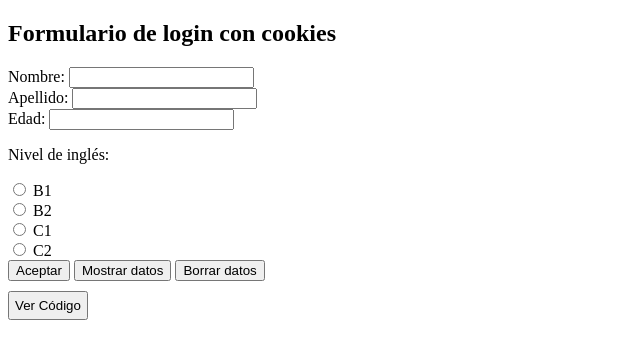
After one commit to alvaroolt/alvaroolt.github.io, a PHP site: page /dwes/curso2021/ud4/cookies/ej3/login.php in a window 1280 px wide. The commit adds this page. Shown: the top 359 px of the page, without its empty margins (0-640 px from the left). Run offline with PHP 8.4, Linux system fonts and the light colour scheme.

Commit message:
añadiendo ejercicios de cookies

```diff
--- /dev/null
+++ b/dwes/curso2021/ud4/cookies/ej3/css/estilos.css
@@ -0,0 +1,14 @@
+/* #codigo{
+    display: flex;
+    justify-content: center;
+}
+
+h2{
+    text-align: start;
+} */
+
+button{
+    margin: 10px auto;
+    padding: 5px;
+    cursor: pointer;
+}
--- /dev/null
+++ b/dwes/curso2021/ud4/cookies/ej3/login.php
@@ -0,0 +1,46 @@
+<?php
+
+?>
+
+<!DOCTYPE html>
+<html lang="en">
+
+<head>
+    <meta charset="UTF-8">
+    <meta name="viewport" content="width=device-width, initial-scale=1.0">
+    <title>Ej3 - Formulario de cookies</title>
+    <link rel="stylesheet" type="text/css" href="css/estilos.css" />
+    <style>
+    </style>
+</head>
+
+<body>
+    <h2>Formulario de login con cookies</h2>
+    <form action="login.php" method="post">
+        <label for="nombre">Nombre: </label>
+        <input type="text" name="nombre" id="nombre"></br>
+        <label for="apellido">Apellido: </label>
+        <input type="text" name="apellido" id="apellido"></br>
+        <label for="edad">Edad: </label>
+        <input type="number" name="edad"></br>
+        <p>Nivel de inglés:</p>
+        <input type="radio" name="ingles" id="b1" value="b1">
+        <label for="b1">B1</label> </br>
+        <input type="radio" name="ingles" id="b2" value="b2">
+        <label for="21">B2</label> </br>
+        <input type="radio" name="ingles" id="c1" value="c1">
+        <label for="c1">C1</label> </br>
+        <input type="radio" name="ingles" id="c2" value="c2">
+        <label for="c2">C2</label> </br>
+        <input type="submit" name="aceptar" value="Aceptar">
+        <input type="submit" name="estado" value="Mostrar datos">
+        <input type="submit" name="borrar" value="Borrar datos">
+    </form>
+    <?php
+
+    ?> <?php
+        echo "<div id='codigo'><a href='../../../verCodigo.php?src=" . __FILE__ . "'><button>Ver Código</button></a></div>";
+        ?>
+</body>
+
+</html>
--- a/dwes/curso2021/ud4/index.html
+++ b/dwes/curso2021/ud4/index.html
@@ -23,7 +23,7 @@
             <p class="introduccion">Trabajo de clase. Cookies.</p>
             <li><a href="cookies/ej1/cookieTemporal.php"> Escriba una página que permita crear una cookie de duración limitada, comprobar el estado de la cookie y destruirla.</a></li>
             <li><a href="cookies/ej2/.php"> Escriba una página que compruebe si el navegador permite crear cookies y se lo diga al usuario (mediante una o más páginas).</a></li>
-            <li><a href="cookies/ej3/.php"> Crea un formulario de login que permit al usuario recordar los datos introducidos. Incluye una opción para borrar la información almacenada.</a></li>
+            <li><a href="cookies/ej3/login.php"> Crea un formulario de login que permita al usuario recordar los datos introducidos. Incluye una opción para borrar la información almacenada.</a></li>
             <li><a href="cookies/ej4/.php"> Incluir en vuestro servidor un contador que indique al usuario el número de veces que ha accedido al sitio.</a></li>
             <li><a href="cookies/ej5/.php"> Incorpora a tu servidor un mensaje que indique al usurio el tiempo transcurrido desde su último acceso y un mensaje personalizado en función de este.</a></li>
         </ol>
```
Also changed, not shown: dwes/curso2021/ud4/cookies/ej1/cookieTemporal.php (+12 -15 lines).
